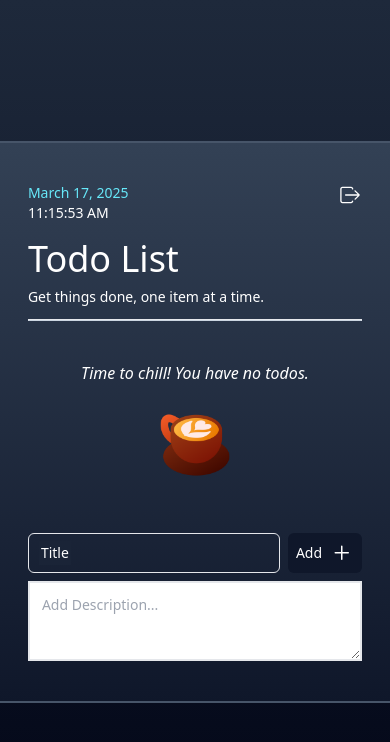
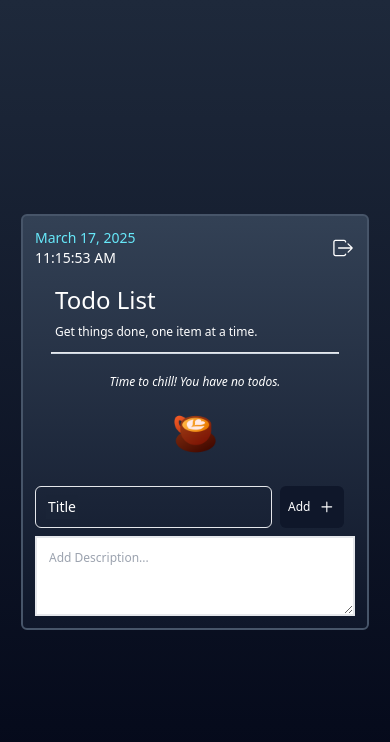
Before and after one commit to panisjr/todo, a React (Vite) app: page /todolist in a window 390 px wide. Shown: the top 742 px of the page. Built offline with nearby package versions, Linux system fonts and the light colour scheme.

Commit message:
Update: responsive test - todolist

```diff
--- a/src/components/todolist.jsx
+++ b/src/components/todolist.jsx
@@ -190,9 +190,9 @@ const Todolist = ({ lists, setLists, users, userID }) => {
   return (
     <>
       <div className="flex items-center justify-center bg-gradient-to-t from-slate-950 to-slate-800 w-screen h-screen">
-        <div className=" flex items-center justify-center bg-gradient-to-t from-slate-900 to-slate-700 p-10 border-2 border-slate-600 rounded-md hover:shadow-lg hover:shadow-slate-400 hover:-x-6 duration-500">
+        <div className=" flex items-center justify-center bg-gradient-to-t from-slate-900 to-slate-700 p-3 sm:p-10 border-2 border-slate-600 rounded-md hover:shadow-lg hover:shadow-slate-400 hover:-x-6 duration-500">
           <div className="text-white ">
-            <div className="flex items-start justify-between w-full">
+            <div className="flex items-center justify-between w-80 sm:w-full">
               <div className="text-sm ">
                 <p className="items-start justify-start text-cyan-300">
                   {`${
@@ -202,19 +202,21 @@ const Todolist = ({ lists, setLists, users, userID }) => {
                 <p>{time}</p>
               </div>
               <IoIosLogOut
-                className="text-2xl hover:text-red-500 cursor-pointer items-start"
+                className="text-2xl hover:text-red-500 cursor-pointer items-center"
                 onClick={() => logout()}
               />
             </div>
-            <div className="flex items-center justify-between pb-3">
+            <div className="flex items-center justify-between pb-3 px-5 sm:px-0">
               <div className="pt-4">
-                <p className="text-4xl">Todo List</p>
-                <p className="text-sm pt-2">
+                <p className="text-2xl sm:text-4xl">Todo List</p>
+                <p className="text-xs sm:text-sm pt-2">
                   Get things done, one item at a time.
                 </p>
               </div>
             </div>
-            <div className="border-[1px] border-b-slate-300 "></div>
+            <div className="flex items-center justify-center">
+              <div className="border-[1px] border-b-slate-300 w-72 sm:w-full flex items-center "></div>
+            </div>
 
             {/* Content */}
             {lists.length > 0 ? (
@@ -240,7 +242,7 @@ const Todolist = ({ lists, setLists, users, userID }) => {
                               <div className="text-sm w-full flex flex-row space-x-5">
                                 <input type="checkbox" className="peer" />
                                 <div className="peer-checked:line-through peer-checked:text-green-500">
-                                  <p className="font-bold">{item.todo}</p>
+                                  <p className="font-semibold sm:font-bold">{item.todo}</p>
                                   <div>
                                     <p>{item.description}</p>
                                   </div>
@@ -272,9 +274,9 @@ const Todolist = ({ lists, setLists, users, userID }) => {
               </>
             ) : (
               <>
-                <div className="flex flex-col items-center justify-center py-10">
-                  <i className="pb-5">Time to chill! You have no todos.</i>
-                  <img className="w-20" src="/latte-art.png" alt="Latte" />
+                <div className="flex flex-col items-center justify-center py-5 sm:py-10">
+                  <i className="pb-5 text-xs sm:text-sm">Time to chill! You have no todos.</i>
+                  <img className="w-12 sm:w-20" src="/latte-art.png" alt="Latte" />
                 </div>
               </>
             )}
@@ -284,6 +286,7 @@ const Todolist = ({ lists, setLists, users, userID }) => {
               <div className="w-full flex gap-2">
                 {selected === true ? (
                   <>
+                  <div className="flex items-center ">
                     <label
                       htmlFor="Todo"
                       className=" relative block rounded-md border border-gray-200 shadow-xs focus-within:border-blue-600 focus-within:ring-1 focus-within:ring-blue-600"
@@ -291,7 +294,7 @@ const Todolist = ({ lists, setLists, users, userID }) => {
                       <input
                         type="text"
                         id="Todo"
-                        className="h-8 p-3 w-[250px] text-sm peer border-none bg-transparent placeholder-transparent focus:border-transparent focus:ring-0 focus:outline-hidden"
+                        className="h-2 sm:h-8 p-5 w-[235px] sm:w-[250px] text-sm peer border-none bg-transparent placeholder-transparent focus:border-transparent focus:ring-0 focus:outline-hidden"
                         placeholder="Todo"
                         value={addTodo}
                         onChange={(e) => setAddTodo(e.target.value)}
@@ -301,19 +304,23 @@ const Todolist = ({ lists, setLists, users, userID }) => {
                         Title
                       </span>
                     </label>
+                  </div>
+
+                    <div className="flex flex-col sm:flex-row space-y-2 sm:space-y-0 sm:space-x-2">
                       <button
-                      className="text-sm flex items-center justify-center gap-2 bg-green-500 p-2 rounded-md hover:bg-green-600 duration-300"
+                        className="text-xs sm:text-sm flex items-center justify-center gap-2 bg-green-500 p-2 rounded-md hover:bg-green-600 duration-300"
                         onClick={() => update(addTodo, description)}
                       >
                         Update
                         <IoMdCheckmark />
                       </button>
                       <button
-                      className="text-sm flex items-center justify-center bg-slate-900 p-2 gap-2 hover:bg-red-500 duration-300 rounded-md"
+                        className="text-xs sm:text-sm flex items-center justify-center bg-slate-900 p-2 gap-2 hover:bg-red-500 duration-300 rounded-md"
                         onClick={() => cancelUpdate()}
                       >
                         Cancel <RxCross1 />
                       </button>
+                    </div>
                   </>
                 ) : (
                   <>
@@ -324,7 +331,7 @@ const Todolist = ({ lists, setLists, users, userID }) => {
                       <input
                         type="text"
                         id="Todo"
-                        className="h-8 p-3 w-[250px] text-sm peer border-none bg-transparent placeholder-transparent focus:border-transparent focus:ring-0 focus:outline-hidden"
+                        className="h-2 sm:h-8 p-5 w-[235px] sm:w-[250px] text-sm peer border-none bg-transparent placeholder-transparent focus:border-transparent focus:ring-0 focus:outline-hidden"
                         placeholder="Todo"
                         value={addTodo}
                         onChange={(e) => setAddTodo(e.target.value)}
@@ -335,11 +342,11 @@ const Todolist = ({ lists, setLists, users, userID }) => {
                       </span>
                     </label>
                     <button
-                      className="text-sm flex items-center justify-center gap-2 bg-slate-900 p-2 rounded-md hover:bg-blue-950 duration-300"
+                      className="text-xs sm:text-sm flex items-center justify-center gap-2 bg-slate-900 p-2 rounded-md hover:bg-blue-950 duration-300"
                       onClick={() => submit(addTodo, description)}
                     >
                       Add
-                      <GoPlus className="text-2xl" />
+                      <GoPlus className="text-lg sm:text-2xl" />
                     </button>
                   </>
                 )}
@@ -347,7 +354,7 @@ const Todolist = ({ lists, setLists, users, userID }) => {
               <textarea
                 type="text-area"
                 id="Todo"
-                className="w-full border-2 border-gray-200 h-20 p-3 text-sm text-black"
+                className="w-80 sm:w-full border-2 border-gray-200 h-20 p-3 text-xs sm:text-sm text-black"
                 placeholder="Add Description..."
                 value={description}
                 onChange={(e) => setDescription(e.target.value)}
```
Lines whose indentation alone changed are shown as unchanged.
